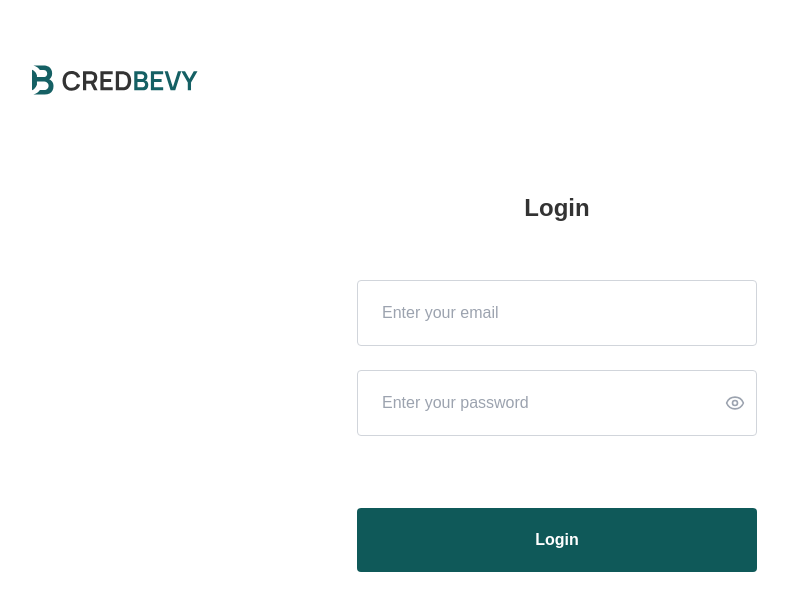
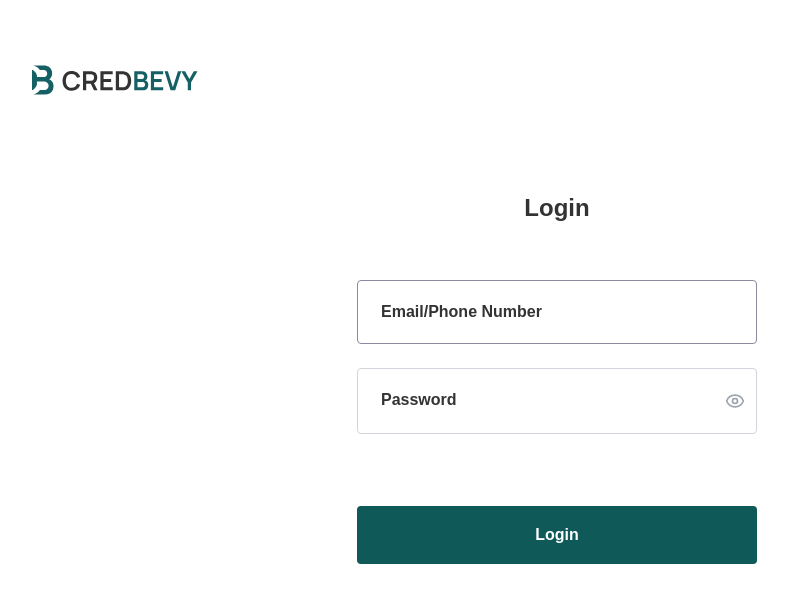
Before and after one commit to khadii/CREDBEVY2, a Next.js app: page / in a window 1280 px wide. Shown: the top 610 px of the page, without its empty margins (83-871 px from the left). Built offline with nearby package versions, Linux system fonts and the light colour scheme.

Commit message:
login fix

```diff
--- a/src/app/components/Login/Formcomponents/InputField.tsx
+++ b/src/app/components/Login/Formcomponents/InputField.tsx
@@ -1,5 +1,4 @@
 "use client";
-
 
 import { Field, ErrorMessage } from "formik";
 import { useState } from "react";
@@ -12,14 +11,22 @@ interface FormFieldProps {
 }
 
 export const FormField = ({ type, name, placeholder }: FormFieldProps) => (
-  <div className="w-full">
+  <div className="w-full relative">
     <Field
       type={type}
       id={name}
       name={name}
-      placeholder={placeholder}
-      className="w-full rounded-[4px] border border-gray-300 px-6 py-5 focus:border-[#0F5959] focus:outline-none text-[#24262D]"
+      autoComplete="off"
+      // onFocus={(e:any) => e.target.removeAttribute("readonly")}
+      placeholder=" "
+      className="w-full rounded-[4px] border border-[#8A8B9F] px-6 h-[64px] focus:border-[#8A8B9F] focus:outline-none text-[#333333] peer"
     />
+    <label
+      htmlFor={name}
+      className="absolute left-6 top-2 font-bold text-sm text-[#333333] transition-all duration-200 pointer-events-none peer-focus:top-2  peer-focus:font-bold peer-focus:text-sm peer-focus:text-[#333333] peer-placeholder-shown:top-5 peer-placeholder-shown:text-base peer-not-placeholder-shown:top-2 peer-not-placeholder-shown:text-sm  "
+    >
+      {placeholder}
+    </label>
     <ErrorMessage
       name={name}
       component="div"
@@ -45,17 +52,27 @@ export const PasswordFormField = ({
         type={type === "password" ? (showPassword ? "text" : "password") : type}
         id={name}
         name={name}
-        placeholder={placeholder}
-        className="w-full rounded-[4px] border border-gray-300 px-6 py-5 focus:border-[#0F5959] focus:outline-none text-[#24262D]"
+        placeholder=" "
+        className="w-full rounded-[4px] border border-gray-300 px-6 py-5 focus:border-[#0F5959] focus:outline-none text-[#24262D] peer"
       />
+      <label
+        htmlFor={name}
+         className="absolute left-6 top-2 font-bold text-sm text-[#333333] transition-all duration-200 pointer-events-none peer-focus:top-2  peer-focus:font-bold peer-focus:text-sm peer-focus:text-[#333333] peer-placeholder-shown:top-5 peer-placeholder-shown:text-base peer-not-placeholder-shown:top-2 peer-not-placeholder-shown:text-sm  "
+      >
+        {placeholder}
+      </label>
       {type === "password" && (
         <button
           type="button"
           onClick={togglePasswordVisibility}
-          className="absolute inset-y-0 right-0 pr-3 flex items-center text-gray-400 hover:text-gray-500 "
+          className="absolute inset-y-0 right-0 pr-3 flex items-center text-gray-400 hover:text-gray-500"
           aria-label={showPassword ? "Hide password" : "Show password"}
         >
-          {showPassword ? <EyeOff className="h-5 w-5" /> : <Eye className="h-5 w-5" />}
+          {showPassword ? (
+            <EyeOff className="h-5 w-5" />
+          ) : (
+            <Eye className="h-5 w-5" />
+          )}
         </button>
       )}
       <ErrorMessage
--- a/src/app/components/Login/Login.tsx
+++ b/src/app/components/Login/Login.tsx
@@ -38,8 +38,8 @@ export default function LoginPage() {
             </div>
             <div className="">
               {/* Login Form */}
-              <div className="mx-auto max-w-[400px]">
-                <h1 className="mb-14 text-center text-2xl font-semibold text-[#333333]">
+              <div className="mx-auto max-w-[400px] max-h-[362px]">
+                <h1 className="mb-14 text-center text-2xl font-bold text-[#333333]">
                   Login
                 </h1>
                 <Formik
@@ -50,23 +50,17 @@ export default function LoginPage() {
                   <Form className="space-y-12">
                     <div className="space-y-6">
                       <div>
-                      <FormField type="text" name="email" placeholder="Enter your email" />
+                      <FormField type="text" name="email" placeholder="Email/Phone Number" />
                       </div>
 
                       <div className="relative">
-                      <FormField type="password" name="password" placeholder="Enter your password" />
-                        <button
-                          type="button"
-                          className="absolute right-3 top-1/2 -translate-y-1/2 text-gray-400"
-                        >
-                          <Eye className="h-5 w-5" />
-                        </button>
+                      <PasswordFormField type="password" name="password" placeholder="Password" />
                       </div>
                     </div>
                     <div className="w-full">
                       <button
                         type="submit"
-                        className="mt-6 w-full rounded-[4px] bg-[#0F5959] py-5 text-center text-base font-semibold text-white hover:bg-[#0F5959]/90"
+                        className="mt-6 w-full rounded-[4px] bg-[#0F5959] h-[58px] text-center text-base font-bold text-white hover:bg-[#0F5959]/90 "
                       >
                         Login
                       </button>
```
